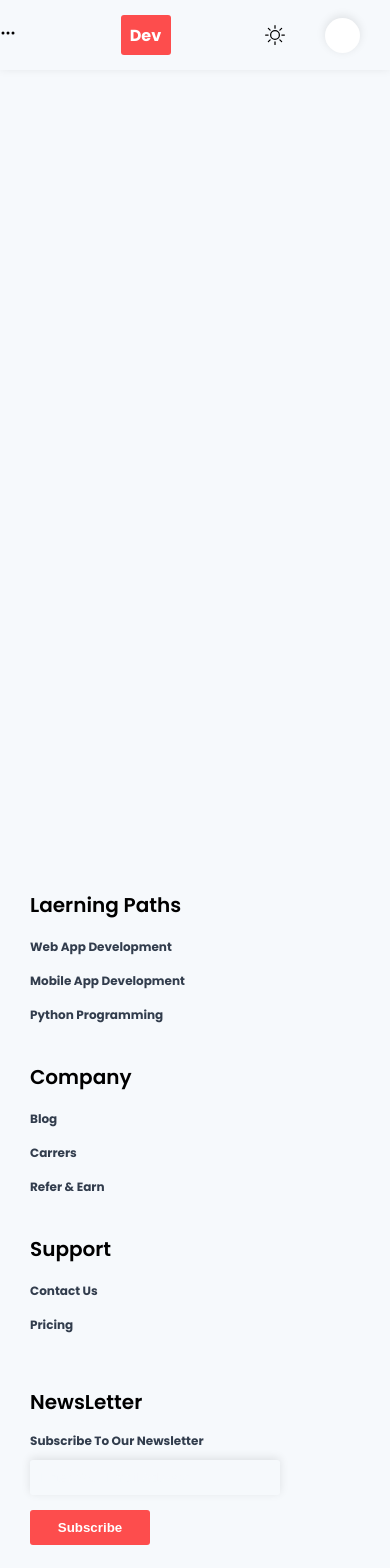
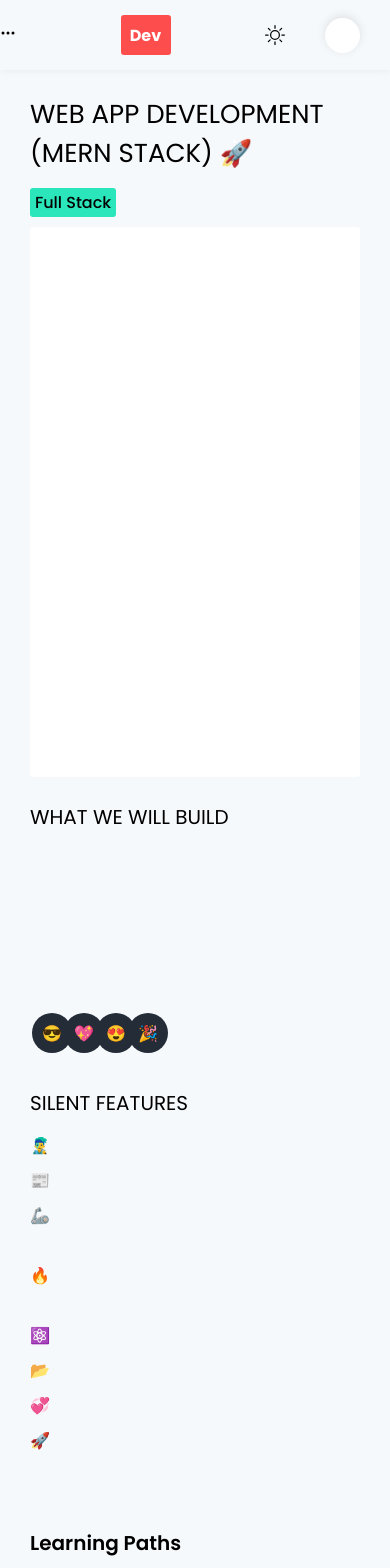
Before and after one commit to Shubhofficial1/devbattle-frontend, a React (Create React App) app in the folder frontend/: page /courses in a window 390 px wide. Shown: the top 1568 px of the page. Built offline with nearby package versions, Linux system fonts and the light colour scheme.

Commit message:
course page designed

```diff
--- a/frontend/src/App.js
+++ b/frontend/src/App.js
@@ -9,6 +9,7 @@ import AccountScreen from './screens/AccountScreen/AccountScreen'
 import SecurityScreen from './screens/SecurityScreen/SecurityScreen'
 import AppearanceScreen from './screens/AppearanceScreen/AppearanceScreen'
 import NotificationScreen from './screens/NotificationScreen/NotificationScreen'
+import CourseScreen from './screens/CourseScreen/CourseScreen'
 // import ChangelogScreen from './screens/ChangelogScreen/ChangelogScreen'
 
 function App() {
@@ -23,6 +24,7 @@ function App() {
           <Route path='/security' element={<SecurityScreen />} />
           <Route path='/appearance' element={<AppearanceScreen />} />
           <Route path='/notification' element={<NotificationScreen />} />
+          <Route path='/courses' element={<CourseScreen />} />
           {/* <Route path='/changelog' element={<ChangelogScreen />} /> */}
         </Routes>
       </main>
--- /dev/null
+++ b/frontend/src/Data/CourseDetails.js
@@ -0,0 +1,36 @@
+export const CourseDetails = [
+  {
+    id: '1',
+    title: 'Web app development (MERN Stack) 🚀 ',
+    description:
+      'Next.js Firebase - The Full Course takes you from zero to a production-ready hybrid-rendered webapp. Learn how build a high-performance React app that features realtime data from Firebase and multiple server-side rendering paradigms with Next.js',
+    imageUrl:
+      'https://images.pexels.com/photos/4974915/pexels-photo-4974915.jpeg?auto=compress&cs=tinysrgb&dpr=2&w=500',
+    videoUrl:
+      'https://player.vimeo.com/video/253989945?h=c6db007fe5&color=ef0800&title=0&byline=0&portrait=0',
+    type: 'full stack',
+    techStack: [
+      { id: '1', imageUrl: '😎', name: 'react', color: '#242c37' },
+      { id: '2', imageUrl: '💖', name: 'nodejs', color: '#242c37' },
+      { id: '3', imageUrl: '😍', name: 'express', color: '#242c37' },
+      { id: '4', imageUrl: '🎉', name: 'mongodb', color: '#242c37' },
+    ],
+    features: [
+      { id: '1', text: 'Custom Firebase usernames', icon: '👨‍🎤' },
+      { id: '2', text: ' Bot-friendly content (SEO)', icon: '📰' },
+      { id: '3', text: ' Advanced SSR, SSG, and ISR techniques', icon: '🦾' },
+      {
+        id: '4',
+        text: 'Firestore realtime CRUD and data modeling',
+        icon: '🔥',
+      },
+      { id: '5', text: ' Reactive forms with react-hook-form', icon: '⚛️' },
+      { id: '6', text: ' Image file uploads', icon: '📂' },
+      { id: '7', text: 'Realtime hearts', icon: '💞' },
+      { id: '8', text: 'Security & Deployment', icon: '🚀' },
+    ],
+    demoLink: '',
+    lastUpdated: '22-08-2020',
+    price: '20$',
+  },
+]
--- a/frontend/src/components/Footer/Footer.js
+++ b/frontend/src/components/Footer/Footer.js
@@ -5,7 +5,7 @@ const Footer = () => {
     <footer className='footer noselect'>
       <div className='footer_container'>
         <div className=' footer_card'>
-          <h1>Laerning Paths</h1>
+          <h1>Learning Paths</h1>
           <p>Web app development</p>
           <p>Mobile app development</p>
           <p>Python Programming</p>
--- /dev/null
+++ b/frontend/src/screens/CourseScreen/CourseScreen.css
@@ -0,0 +1,107 @@
+.course {
+  padding: 10px 20px;
+  max-width: 1400px;
+  width: 100%;
+  min-height: 100vh;
+}
+
+.course_container {
+  width: 100%;
+  min-height: 100vh;
+}
+
+.course_heading {
+  display: flex;
+  justify-content: space-between;
+  align-items: center;
+}
+
+.course_heading_title {
+  font-size: 26px;
+  font-weight: 400;
+  text-transform: uppercase;
+  margin: 30px 0px;
+}
+
+.course_heading_type {
+  background-color: #2ae6ba;
+  border-radius: var(--border-radius-3);
+  text-transform: capitalize;
+  padding: 2px 5px;
+  font-weight: 500;
+  cursor: pointer;
+}
+
+.course_video {
+  min-height: min(80vh, 550px);
+  background-color: var(--CARD);
+  border-radius: var(--border-radius-3);
+}
+
+.course_video_heading {
+  font-size: 20px;
+  font-weight: 400;
+  text-transform: uppercase;
+  margin: 25px 0px;
+}
+
+.course_video_description {
+  margin: 15px 0px;
+  font-size: 14px;
+  color: var(--CARD-500);
+}
+
+.techstack_container {
+  width: 100%;
+  display: flex;
+  padding: 15px 10px;
+}
+
+.techstack_circle {
+  border-radius: 50%;
+  width: 40px;
+  height: 40px;
+  position: relative;
+  margin-left: -8px;
+  display: flex;
+  align-items: center;
+  justify-content: center;
+  cursor: pointer;
+}
+
+.features {
+  width: 100%;
+  padding: 10px 0px;
+}
+
+.features_container {
+  display: flex;
+  padding: 5px 0px;
+}
+
+.features_heading {
+  font-size: 20px;
+  font-weight: 400;
+  text-transform: uppercase;
+  margin: 10px 0px;
+}
+
+.features_container p {
+  color: var(--CARD-500);
+}
+
+@media screen and (max-width: 700px) {
+  .course_heading {
+    flex-direction: column;
+    align-items: flex-start;
+  }
+  .course_heading h1 {
+    margin: 5px 0px;
+  }
+  .course_heading p {
+    margin: 10px 0px;
+  }
+}
+
+@media screen and (max-width: 1000px) {
+}
--- /dev/null
+++ b/frontend/src/screens/CourseScreen/CourseScreen.js
@@ -0,0 +1,50 @@
+import React from 'react'
+import './CourseScreen.css'
+import { CourseDetails } from '../../Data/CourseDetails'
+const CourseScreen = () => {
+  const course = CourseDetails.find((course) => course.id === '1')
+  const techStack = course.techStack
+  const features = course.features
+  console.log(course)
+  return (
+    <div className='course'>
+      <div className='course_container'>
+        <div className='course_heading'>
+          <h1 className='course_heading_title'>{course.title}</h1>
+          <p className='course_heading_type noselect'>{course.type}</p>
+        </div>
+        <div className='course_video'></div>
+        <h3 className='course_video_heading'>What we will build</h3>
+        <p className='course_video_description'>{course.description}</p>
+        <div className='techstack_container noselect'>
+          {techStack.map((tech) => {
+            return (
+              <div
+                className='techstack_circle'
+                style={{ backgroundColor: `${tech.color}` }}
+              >
+                {tech.imageUrl}
+              </div>
+            )
+          })}
+        </div>
+        <div className='features'>
+          <h3 className='features_heading'>Silent features</h3>
+          {features.map((feature) => {
+            return (
+              <div className='features_container'>
+                <p>
+                  {feature.icon}
+                  {'             '}
+                  {feature.text}
+                </p>
+              </div>
+            )
+          })}
+        </div>
+      </div>
+    </div>
+  )
+}
+
+export default CourseScreen
--- a/frontend/src/screens/HomeScreen/HomeScreen.css
+++ b/frontend/src/screens/HomeScreen/HomeScreen.css
@@ -10,6 +10,7 @@
   width: 100%;
   border-radius: var(--border-radius-3);
   margin-top: 150px;
+  /* min-height: 500px; */
 }
 
 .video_left {
@@ -18,11 +19,20 @@
   align-items: center;
   border-radius: var(--border-radius-3);
 }
+
 .video {
-  width: 90%;
-  height: 90%;
+  width: 100%;
+  height: 100%;
   box-shadow: var(--box-shadow);
   border-radius: var(--border-radius-3);
+}
+
+.video img {
+  border-radius: var(--border-radius-3);
+  width: 100%;
+  height: 100%;
+  padding: 10px;
+  object-fit: contain;
 }
 
 .video_right {
@@ -71,4 +81,11 @@
 }
 
 @media screen and (max-width: 1000px) {
+  .video_container {
+    grid-template-columns: 1fr;
+  }
+
+  .video_left {
+    height: 50vh;
+  }
 }
--- a/frontend/src/screens/HomeScreen/HomeScreen.js
+++ b/frontend/src/screens/HomeScreen/HomeScreen.js
@@ -13,7 +13,16 @@ const HomeScreen = () => {
       {/* Videos */}
       <div className='video_container'>
         <div className='video_left'>
-          <div className='video'></div>
+          <div className='video'>
+            {/* <iframe
+              src='https://player.vimeo.com/video/253989945?h=c6db007fe5&color=ef0800&title=0&byline=0&portrait=0'
+              width='100%'
+              height='100%'
+              frameborder='0'
+              allow='autoplay; fullscreen; picture-in-picture'
+              allowfullscreen
+            ></iframe> */}
+          </div>
         </div>
         <div className='video_right'>
           <h1>High-Quality Videos.</h1>
```
